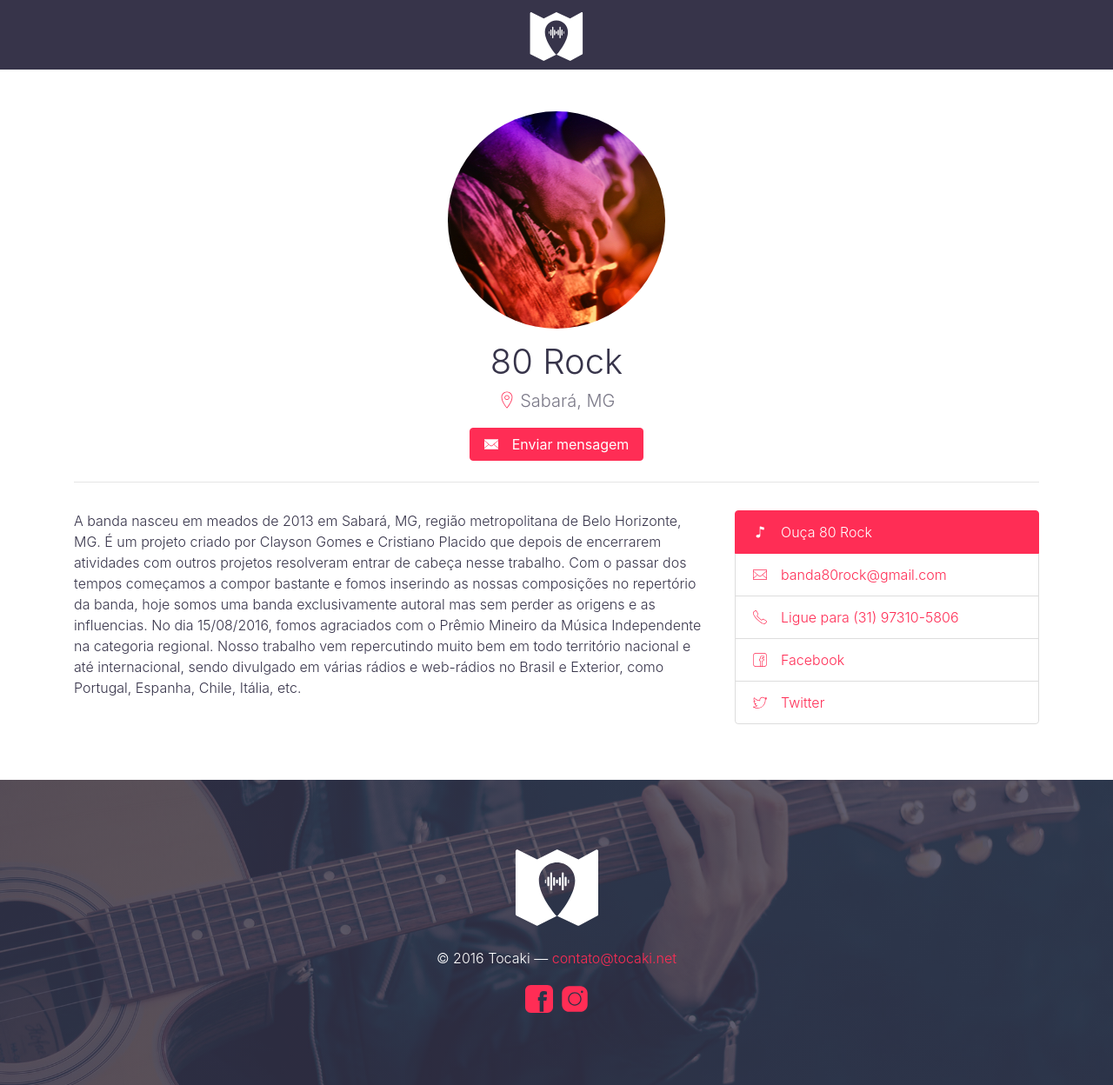
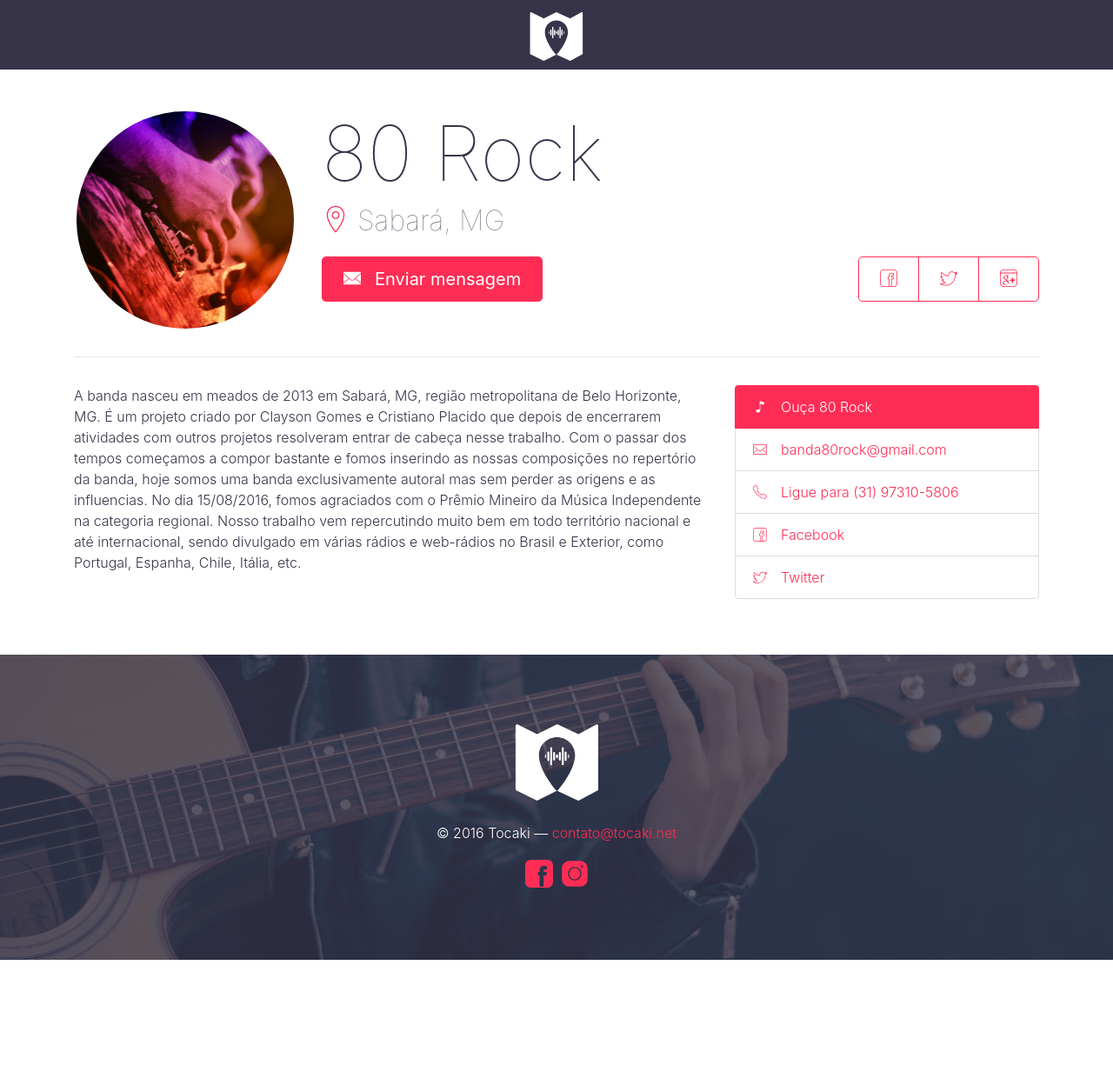
Before and after one commit to tocaki/tocaki.github.io, a Jekyll site: the page built from _artists/80-rock.md, in a window 1280 px wide. Shown: the whole page at 87% size. Built offline with Jekyll 4.4.1, drawn with Linux system fonts in a browser that asks for light colours; after the commit the page ends 1104 px from its top, so only the background shows below that.

Commit message:
Changes profile layout

```diff
--- a/_layouts/profile.html
+++ b/_layouts/profile.html
@@ -3,22 +3,31 @@
   {% assign title = page.name | append: " | Tocaki" %}
   {% include head.html title=title %}
 
-  <body>
+  <body class="artist-profile">
     {% include header.html %}
 
     <div class="p-y-3">
       <div class="container">
-        <div class="text-xs-center m-b-2">
+        <div class="row">
+          <div class="col-md-3">
             <img src="{{ page.slug | append: ".jpg" | prepend: "/images/artists/" | prepend: site.baseurl }}" alt="{{ page.name }}" class="img-fluid img-circle m-x-auto m-b-1">
-          <h1>{{ page.name }}</h1>
-          <p class="lead text-muted">
+          </div>
+          <div class="col-md-9">
+            <h1 class="display-2 artist-profile-name">{{ page.name }}</h1>
+            <p class="h2 text-muted m-b-2 artist-profile-city">
               <span class="text-primary">{% include icon.html i="marker" %}</span> {{ page.city }}
             </p>
             <p>
-            <a href="{{ page.email | prepend: "mailto: " }}" class="btn btn-primary">
+              <a href="{{ page.email | prepend: "mailto: " }}" class="btn btn-lg btn-primary pull-xs-left">
                 <span class="m-r-1">{% include icon.html i="email-fill" %}</span>Enviar mensagem
               </a>
+              <div class="btn-group btn-group-lg pull-xs-right" role="group">
+                <a href="#" class="btn btn-outline-primary">{% include icon.html i="facebook" %}</a>
+                <a href="#" class="btn btn-outline-primary">{% include icon.html i="twitter" %}</a>
+                <a href="#" class="btn btn-outline-primary">{% include icon.html i="google-plus" %}</a>
+              </div>
             </p>
+          </div>
         </div>
 
         <hr>
@@ -58,6 +67,7 @@
         </div>
       </div>
     </div>
+
     {% include footer.html %}
   </body>
 </html>
--- a/css/main.scss
+++ b/css/main.scss
@@ -162,3 +162,6 @@ body {
     &:last-child { margin-right: 0; }
   }
 }
+
+.artist-profile-name,
+.artist-profile-city { font-weight: 100; }
```
Lines whose indentation alone changed are shown as unchanged.
